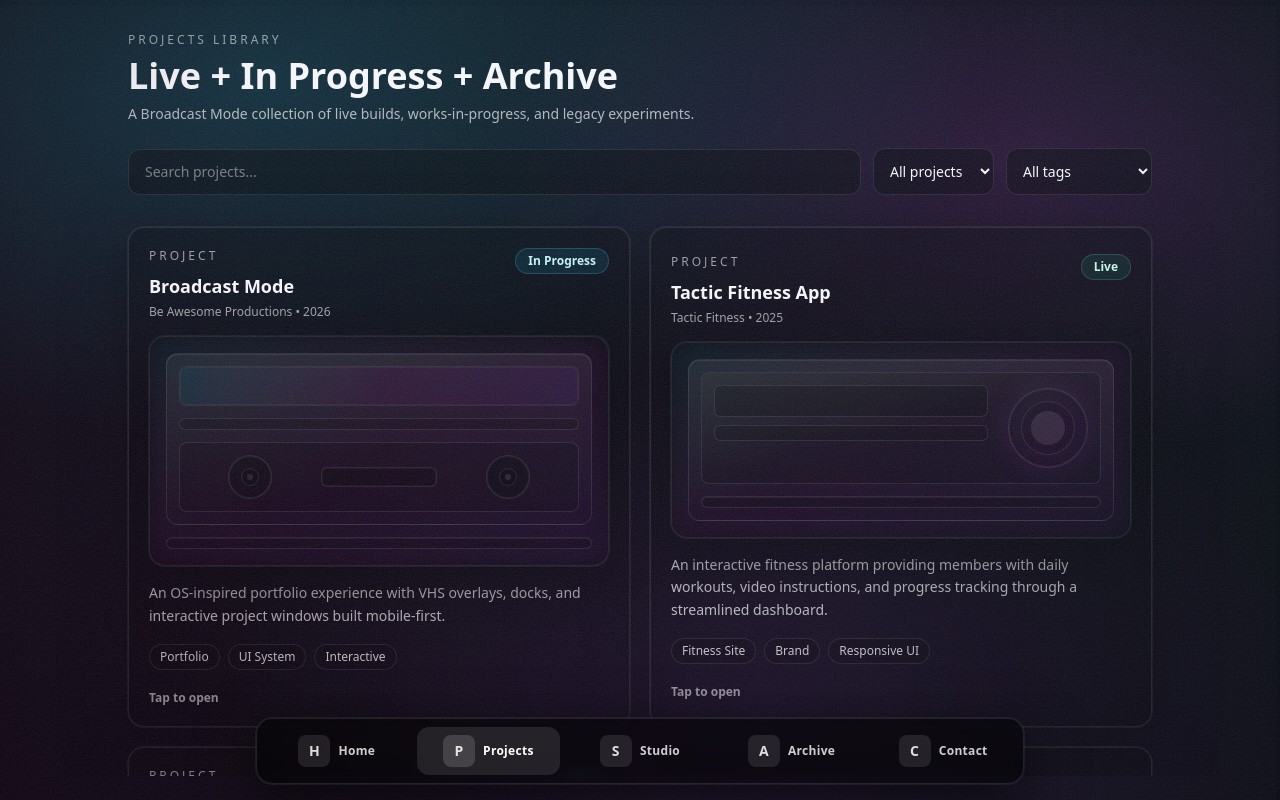
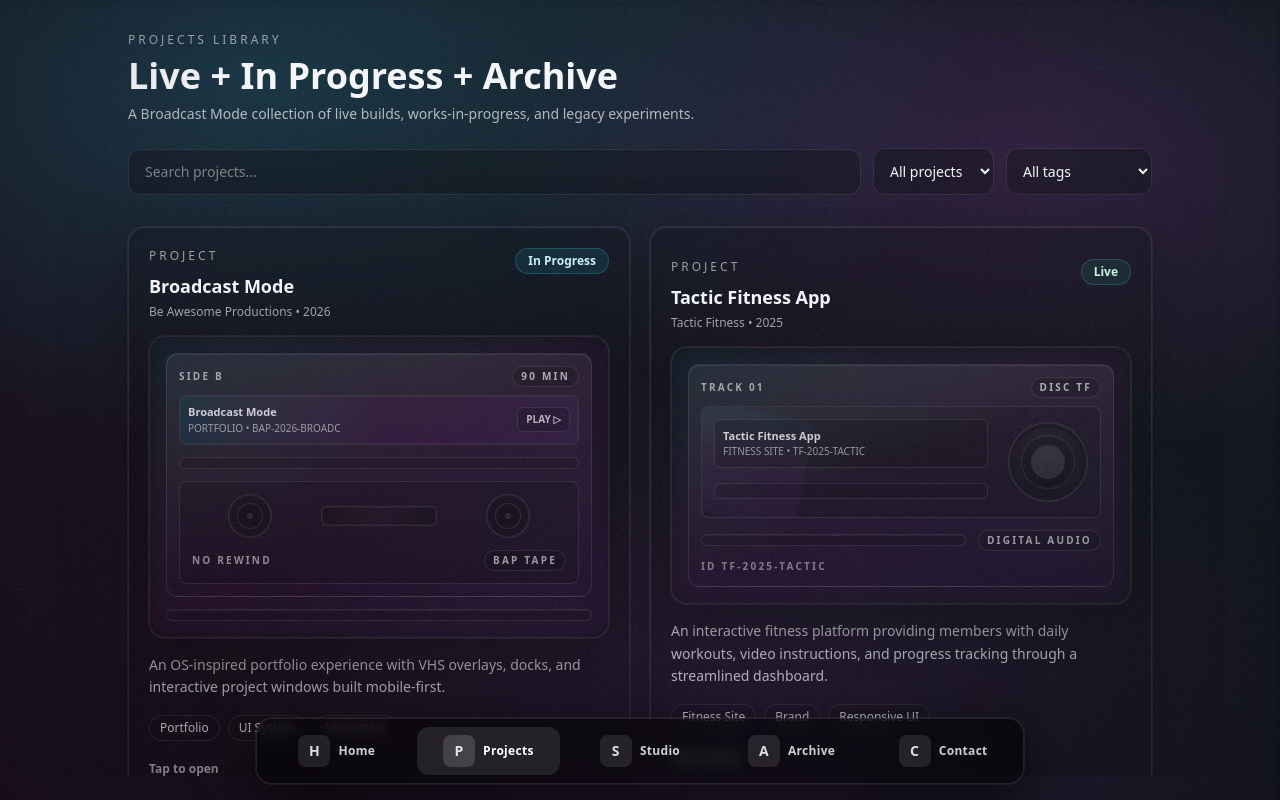
Before and after one commit to TyGosley/broadcast-mode, a Next.js app: page /projects in a window 1280 px wide. Built offline with nearby package versions, Linux system fonts and the light colour scheme.

Commit message:
ui: add hover glint and spool spin to project media cards

```diff
--- a/components/ProjectCard.tsx
+++ b/components/ProjectCard.tsx
@@ -1,6 +1,8 @@
 "use client";
 
+import { useMemo } from "react";
 import type { Project } from "../lib/projects";
+import { usePrefersReducedMotion } from "../lib/a11y";
 
 function statusLabel(status: Project["status"]) {
   if (status === "live") return "Live";
@@ -16,19 +18,98 @@ function statusPillClass(status: Project["status"]) {
   return "border-purple-300/20 bg-purple-400/10 text-purple-100";
 }
 
-function CassetteVisual() {
+function shortCode(input?: string) {
+  if (!input) return "INT";
+  const letters = input
+    .replace(/[^a-zA-Z0-9 ]/g, "")
+    .split(" ")
+    .filter(Boolean)
+    .slice(0, 3)
+    .map((w) => w[0]?.toUpperCase())
+    .join("");
+  return letters || input.slice(0, 3).toUpperCase();
+}
+
+function projectCode(p: Project) {
+  const year = p.year?.replace(/\D/g, "") || "0000";
+  const client = shortCode(p.client ?? "Internal");
+  const id = p.id.replace(/[^a-zA-Z0-9]/g, "").slice(0, 6).toUpperCase();
+  return `${client}-${year}-${id}`;
+}
+
+function CassetteVisual({
+  project,
+  allowMotion,
+}: {
+  project: Project;
+  allowMotion: boolean;
+}) {
+  const code = projectCode(project);
+  const side =
+    project.status === "live"
+      ? "SIDE A"
+      : project.status === "in-progress"
+      ? "SIDE B"
+      : "ARCHIVE";
+  const minutes =
+    project.status === "live"
+      ? "60 MIN"
+      : project.status === "in-progress"
+      ? "90 MIN"
+      : "00 MIN";
+  const tag = project.type?.[0]?.toUpperCase() ?? "PROJECT";
+
   return (
-    <div className="relative w-full overflow-hidden rounded-2xl border border-white/10 bg-black/35 backdrop-blur shadow-[0_0_0_1px_rgba(255,255,255,0.06),0_18px_60px_rgba(0,0,0,0.55)]">
+    <div
+      className={[
+        "relative w-full overflow-hidden rounded-2xl border border-white/10 bg-black/35 backdrop-blur",
+        "shadow-[0_0_0_1px_rgba(255,255,255,0.06),0_18px_60px_rgba(0,0,0,0.55)]",
+        "transition-transform duration-200",
+        // tap pulse (mobile) + hover lift (desktop)
+        allowMotion ? "active:scale-[0.985] md:group-hover:-translate-y-0.5" : "",
+      ].join(" ")}
+    >
       {/* Outer glow */}
       <div className="pointer-events-none absolute -inset-0.5 rounded-2xl bg-gradient-to-br from-cyan-400/14 via-fuchsia-500/12 to-purple-500/14 blur-md opacity-65" />
 
       <div className="relative p-4">
         {/* Top lip + bevel */}
         <div className="rounded-xl border border-white/10 bg-gradient-to-b from-white/7 to-white/0 p-3 shadow-[inset_0_1px_0_rgba(255,255,255,0.08)]">
+          {/* Micro label header */}
+          <div className="mb-2 flex items-center justify-between text-[10px] font-semibold tracking-[0.22em] text-white/60">
+            <span>{side}</span>
+            <span className="rounded-full border border-white/10 bg-black/25 px-2 py-0.5 text-[10px] text-white/65">
+              {minutes}
+            </span>
+          </div>
+
           {/* Label window */}
-          <div className="relative h-10 rounded-lg border border-white/10 bg-black/25">
+          <div className="relative rounded-lg border border-white/10 bg-black/25 p-2 overflow-hidden">
             <div className="absolute inset-0 rounded-lg bg-gradient-to-r from-cyan-400/10 via-fuchsia-500/8 to-purple-500/10" />
             <div className="absolute inset-0 rounded-lg shadow-[inset_0_0_0_1px_rgba(255,255,255,0.04)]" />
+
+            {/* “Glint” sweep (subtle) */}
+            <div
+              className={[
+                "pointer-events-none absolute -left-24 top-0 h-full w-20 rotate-12 bg-white/10 blur-[1px] opacity-0",
+                allowMotion ? "md:group-hover:opacity-60 md:group-hover:translate-x-[520%] transition duration-700" : "",
+              ].join(" ")}
+            />
+
+            <div className="relative flex items-center justify-between gap-3">
+              <div className="min-w-0">
+                <div className="truncate text-[11px] font-semibold text-white/80">
+                  {project.title}
+                </div>
+                <div className="truncate text-[10px] text-white/55">
+                  {tag} • {code}
+                </div>
+              </div>
+
+              <div className="shrink-0 rounded-md border border-white/10 bg-black/25 px-2 py-1 text-[10px] font-semibold text-white/70">
+                PLAY ▷
+              </div>
+            </div>
           </div>
 
           {/* Mid screw channel */}
@@ -39,18 +120,43 @@ function CassetteVisual() {
             <div className="grid grid-cols-3 items-center gap-3">
               {/* Left spool */}
               <div className="relative mx-auto h-11 w-11 rounded-full border border-white/12 bg-black/35 shadow-[inset_0_0_0_1px_rgba(255,255,255,0.05)]">
-                <div className="absolute inset-3 rounded-full border border-white/10 bg-black/25" />
+                <div
+                  className={[
+                    "absolute inset-2 rounded-full border border-white/10 bg-black/25",
+                    allowMotion ? "md:group-hover:animate-[spin_2.4s_linear_infinite]" : "",
+                  ].join(" ")}
+                />
                 <div className="absolute inset-[18px] rounded-full bg-white/10" />
               </div>
 
               {/* Tape strip */}
-              <div className="h-5 rounded-md border border-white/10 bg-black/30 shadow-[inset_0_0_0_1px_rgba(255,255,255,0.04)]" />
+              <div className="relative h-5 rounded-md border border-white/10 bg-black/30 shadow-[inset_0_0_0_1px_rgba(255,255,255,0.04)] overflow-hidden">
+                <div
+                  className={[
+                    "absolute inset-0 rounded-md bg-gradient-to-r from-transparent via-white/12 to-transparent opacity-25",
+                    allowMotion ? "md:group-hover:opacity-40 transition duration-300" : "",
+                  ].join(" ")}
+                />
+              </div>
 
               {/* Right spool */}
               <div className="relative mx-auto h-11 w-11 rounded-full border border-white/12 bg-black/35 shadow-[inset_0_0_0_1px_rgba(255,255,255,0.05)]">
-                <div className="absolute inset-3 rounded-full border border-white/10 bg-black/25" />
+                <div
+                  className={[
+                    "absolute inset-2 rounded-full border border-white/10 bg-black/25",
+                    allowMotion ? "md:group-hover:animate-[spin_2.4s_linear_infinite]" : "",
+                  ].join(" ")}
+                />
                 <div className="absolute inset-[18px] rounded-full bg-white/10" />
               </div>
+            </div>
+
+            {/* Micro footer strip */}
+            <div className="mt-3 flex items-center justify-between text-[10px] font-semibold tracking-[0.22em] text-white/55">
+              <span>NO REWIND</span>
+              <span className="rounded-full border border-white/10 bg-black/25 px-2 py-0.5 text-[10px] text-white/60">
+                BAP TAPE
+              </span>
             </div>
           </div>
         </div>
@@ -62,35 +168,101 @@ function CassetteVisual() {
   );
 }
 
-function CdVisual() {
+function CdVisual({
+  project,
+  allowMotion,
+}: {
+  project: Project;
+  allowMotion: boolean;
+}) {
+  const code = projectCode(project);
+  const track =
+    project.status === "live"
+      ? "TRACK 01"
+      : project.status === "in-progress"
+      ? "TRACK 00"
+      : "TRACK 99";
+  const discId = shortCode(project.client ?? "Internal");
+  const tag = project.type?.[0]?.toUpperCase() ?? "PROJECT";
+
   return (
-    <div className="relative w-full overflow-hidden rounded-2xl border border-white/10 bg-black/35 backdrop-blur shadow-[0_0_0_1px_rgba(255,255,255,0.06),0_18px_60px_rgba(0,0,0,0.55)]">
+    <div
+      className={[
+        "relative w-full overflow-hidden rounded-2xl border border-white/10 bg-black/35 backdrop-blur",
+        "shadow-[0_0_0_1px_rgba(255,255,255,0.06),0_18px_60px_rgba(0,0,0,0.55)]",
+        "transition-transform duration-200",
+        allowMotion ? "active:scale-[0.985] md:group-hover:-translate-y-0.5" : "",
+      ].join(" ")}
+    >
       {/* Outer glow */}
       <div className="pointer-events-none absolute -inset-0.5 rounded-2xl bg-gradient-to-br from-cyan-400/14 via-fuchsia-500/12 to-purple-500/14 blur-md opacity-65" />
 
-      {/* Jewel case bevel */}
       <div className="relative p-4">
         <div className="rounded-xl border border-white/10 bg-gradient-to-b from-white/7 to-white/0 p-3 shadow-[inset_0_1px_0_rgba(255,255,255,0.08)]">
+          {/* Micro header */}
+          <div className="mb-2 flex items-center justify-between text-[10px] font-semibold tracking-[0.22em] text-white/60">
+            <span>{track}</span>
+            <span className="rounded-full border border-white/10 bg-black/25 px-2 py-0.5 text-[10px] text-white/65">
+              DISC {discId}
+            </span>
+          </div>
+
           <div className="relative h-28 rounded-lg border border-white/10 bg-black/22 overflow-hidden">
             {/* subtle sheen */}
-            <div className="absolute inset-0 bg-gradient-to-br from-white/10 via-transparent to-transparent opacity-60" />
+            <div className="absolute inset-0 bg-gradient-to-br from-white/10 via-transparent to-transparent opacity-55" />
+
+            {/* holo stripe */}
+            <div className="absolute -left-10 top-0 h-full w-36 rotate-12 bg-gradient-to-b from-cyan-400/10 via-fuchsia-500/10 to-purple-500/10 opacity-55 blur-[1px]" />
+
+            {/* Glint sweep */}
+            <div
+              className={[
+                "pointer-events-none absolute -left-28 top-0 h-full w-24 rotate-12 bg-white/12 blur-[1px] opacity-0",
+                allowMotion ? "md:group-hover:opacity-70 md:group-hover:translate-x-[520%] transition duration-700" : "",
+              ].join(" ")}
+            />
 
             {/* Disc */}
             <div className="absolute right-3 top-1/2 h-20 w-20 -translate-y-1/2 rounded-full border border-white/12 bg-black/30 shadow-[inset_0_0_0_1px_rgba(255,255,255,0.05)]">
-              {/* rings */}
               <div className="absolute inset-3 rounded-full border border-white/10 bg-black/22" />
               <div className="absolute inset-[22px] rounded-full bg-white/10" />
-              {/* light prism */}
-              <div className="pointer-events-none absolute -inset-2 rounded-full bg-gradient-to-br from-cyan-400/10 via-fuchsia-500/10 to-purple-500/10 blur-md opacity-70" />
+
+              {/* Rotating “specular ring” */}
+              <div
+                className={[
+                  "pointer-events-none absolute inset-1 rounded-full",
+                  "bg-[conic-gradient(from_180deg,rgba(255,255,255,0.0),rgba(255,255,255,0.10),rgba(255,255,255,0.0))]",
+                  "opacity-35",
+                  allowMotion ? "md:group-hover:animate-[spin_2.2s_linear_infinite]" : "",
+                ].join(" ")}
+              />
             </div>
 
-            {/* Title plate area */}
-            <div className="absolute left-3 right-28 top-3 h-8 rounded-md border border-white/10 bg-black/25" />
-            <div className="absolute left-3 right-28 top-[52px] h-4 rounded-md border border-white/10 bg-black/18" />
+            {/* Title plate */}
+            <div className="absolute left-3 right-28 top-3 rounded-md border border-white/10 bg-black/25 p-2">
+              <div className="truncate text-[11px] font-semibold text-white/80">
+                {project.title}
+              </div>
+              <div className="truncate text-[10px] text-white/55">
+                {tag} • {code}
+              </div>
+            </div>
+
+            <div className="absolute left-3 right-28 top-[76px] h-4 rounded-md border border-white/10 bg-black/18" />
           </div>
 
           {/* Bottom hinge strip */}
-          <div className="mt-3 h-3 rounded-lg border border-white/10 bg-black/22 shadow-[inset_0_1px_0_rgba(255,255,255,0.06)]" />
+          <div className="mt-3 flex items-center justify-between">
+            <div className="h-3 flex-1 rounded-lg border border-white/10 bg-black/22 shadow-[inset_0_1px_0_rgba(255,255,255,0.06)]" />
+            <div className="ml-3 rounded-full border border-white/10 bg-black/25 px-2 py-0.5 text-[10px] font-semibold tracking-[0.22em] text-white/60">
+              DIGITAL AUDIO
+            </div>
+          </div>
+
+          {/* Tiny footer code */}
+          <div className="mt-2 text-[10px] font-semibold tracking-[0.22em] text-white/45">
+            ID {code}
+          </div>
         </div>
       </div>
     </div>
@@ -104,6 +276,10 @@ export function ProjectCard({
   project: Project;
   onOpen: (id: string) => void;
 }) {
+  const reducedMotion = usePrefersReducedMotion();
+
+  // Allow motion only when user hasn't requested reduced motion
+  const allowMotion = useMemo(() => !reducedMotion, [reducedMotion]);
   const badge = statusLabel(project.status);
 
   return (
@@ -142,7 +318,11 @@ export function ProjectCard({
         </div>
 
         <div className="mt-4">
-          {project.format === "cassette" ? <CassetteVisual /> : <CdVisual />}
+          {project.format === "cassette" ? (
+            <CassetteVisual project={project} allowMotion={allowMotion} />
+          ) : (
+            <CdVisual project={project} allowMotion={allowMotion} />
+          )}
         </div>
 
         <p className="mt-4 text-sm leading-relaxed text-white/75">
@@ -165,9 +345,7 @@ export function ProjectCard({
           ) : null}
         </div>
 
-        <div className="mt-5 text-xs font-semibold text-white/60">
-          Tap to open
-        </div>
+        <div className="mt-5 text-xs font-semibold text-white/60">Tap to open</div>
       </div>
     </button>
   );
```
